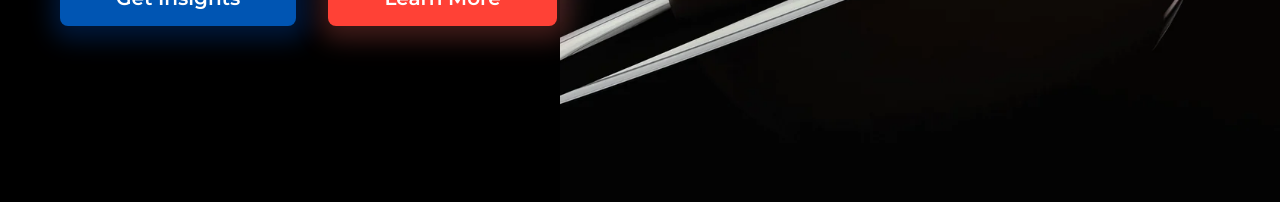
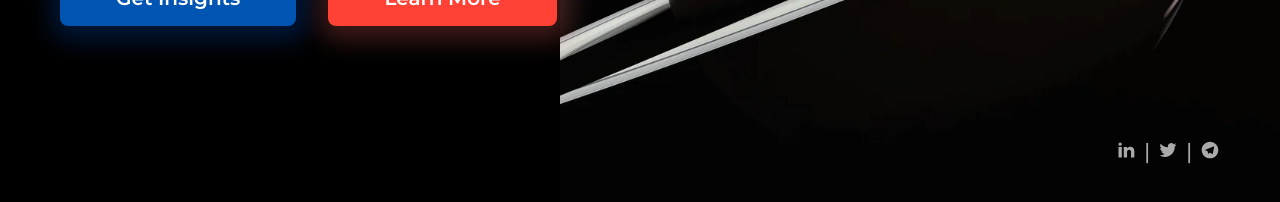
Before and after one commit to chochodev/STSHIP---COIN-MEME, a React (Create React App) app: page / in a window 1280 px wide. Shown: the part 510-712 px from the top of the page. Built offline with nearby package versions, Linux system fonts and the light colour scheme.

Commit message:
working on the hero section

```diff
--- a/src/views/home/s1_hero/index.jsx
+++ b/src/views/home/s1_hero/index.jsx
@@ -1,11 +1,12 @@
 import React from 'react';
+import { RiLinkedinFill, RiTelegramFill, RiTwitterFill } from 'react-icons/ri';
 import { Link } from 'react-scroll';
 
 const Hero = () => {
   const button_style = 'font-montserrat font-[600] h-[3.5rem] text-[1.05rem] xl:text-[1.25rem] px-[3.5rem] items-center flex text-center text-[#ffffff] rounded-[8px] transition-all ease-in-out duration-200';
   return (
-    <div className='relative flex'>
-      <div className="flex flex-col p-[3.75rem] gap-[2.75rem]">
+    <div className='relative flex w-full'>
+      <div className="flex flex-col p-[3.75rem] gap-[2.75rem] w-full">
         <h1 className="text-[4.0625rem] font-montserrat font-[500] max-w-[45rem]  ">Explore top Crypto and SpaceX with <br/> $STSHIP</h1>
         <div className="flex gap-[2rem] ">
           <Link
@@ -27,8 +28,21 @@ const Hero = () => {
             Learn More
           </Link>
         </div>
+        <div className="flex justify-end text-center items-center gap-[.5rem] w-full pt-[4rem] ">
+          <a href="#" className='h-[2rem] border-r-[2px]'>
+            <RiLinkedinFill className='text-[1.25rem] text-tertiary2' />
+          </a>
+          <p className="text-[1.5rem] text-tertiary2 pb-2 ">|</p>
+          <a href="#" className='h-[2rem] border-r-[2px]'>
+            <RiTwitterFill className='text-[1.25rem] text-tertiary2' />
+          </a>
+          <p className="text-[1.5rem] text-tertiary2 pb-2 ">|</p>
+          <a href="#" className='h-[2rem]'>
+            <RiTelegramFill className='text-[1.25rem] text-tertiary2' />
+          </a>
+        </div>
       </div>
-      <div className='absolute right-0 z-[-1]  '>
+      <div className='absolute right-0 z-[-1] bg-gradient '>
         <img src='assets/images/starship.webp' alt='STSHIP' className='h-[40rem] max-w-[45rem] object-cover' />
       </div>
 
```
